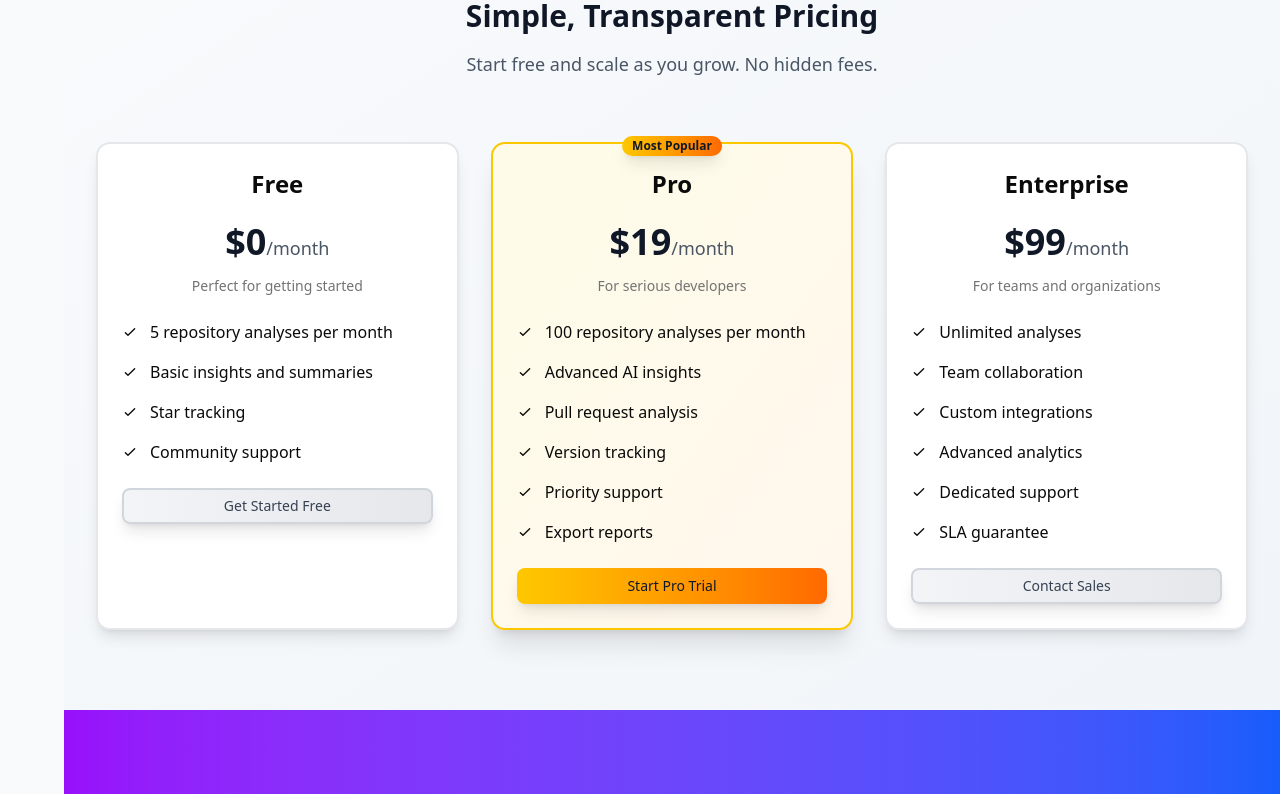
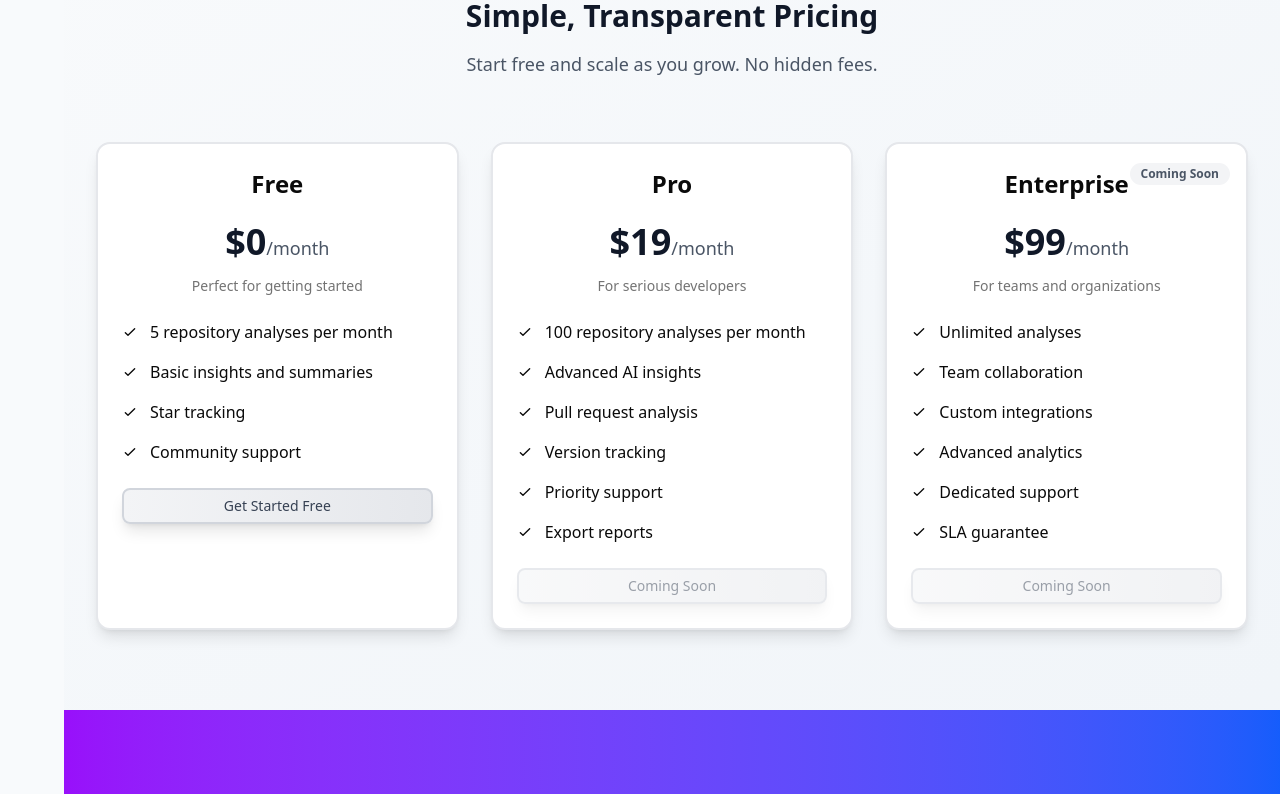
Before and after one commit to qc2321/dandi, a Next.js app: page / in a window 1280 px wide. Shown: the part 1540-2334 px from the top of the page. Built offline with nearby package versions, Linux system fonts and the light colour scheme; no server answers.

Commit message:
Added coming soon buttons

```diff
--- a/src/app/page.js
+++ b/src/app/page.js
@@ -356,9 +356,11 @@ export default function LandingPage() {
             </Card>
 
             {/* Pro Tier */}
-            <Card className="border-2 border-yellow-400 shadow-xl relative bg-gradient-to-br from-yellow-50 to-orange-50 hover:shadow-2xl transition-all duration-300 transform hover:scale-105">
-              <div className="absolute -top-3 left-1/2 transform -translate-x-1/2">
-                <Badge className="bg-gradient-to-r from-yellow-400 to-orange-500 text-gray-900 border-0 shadow-lg text-xs">Most Popular</Badge>
+            <Card className="border-2 border-gray-200 shadow-lg hover:shadow-xl transition-all duration-300 transform hover:scale-105 bg-white">
+              <div className="absolute top-4 right-4 z-10">
+                <Badge variant="secondary" className="bg-gray-100 text-gray-600">
+                  Coming Soon
+                </Badge>
               </div>
               <CardHeader className="text-center">
                 <CardTitle className="text-xl sm:text-2xl">Pro</CardTitle>
@@ -394,14 +396,19 @@ export default function LandingPage() {
                 </div>
               </CardContent>
               <CardFooter>
-                <Button className="w-full bg-gradient-to-r from-yellow-400 to-orange-500 text-gray-900 hover:from-yellow-500 hover:to-orange-600 shadow-lg hover:shadow-xl transition-all duration-200 transform hover:scale-105">
-                  Start Pro Trial
+                <Button className="w-full bg-gradient-to-r from-gray-100 to-gray-200 text-gray-700 hover:from-gray-200 hover:to-gray-300 border-2 border-gray-300 shadow-lg hover:shadow-xl transition-all duration-200 transform hover:scale-105" variant="outline" disabled>
+                  Coming Soon
                 </Button>
               </CardFooter>
             </Card>
 
             {/* Enterprise Tier */}
-            <Card className="border-2 border-gray-200 shadow-lg hover:shadow-xl transition-all duration-300 transform hover:scale-105 bg-white">
+            <Card className="border-2 border-gray-200 shadow-lg relative hover:shadow-xl transition-all duration-300 transform hover:scale-105 bg-white">
+              <div className="absolute top-4 right-4 z-10">
+                <Badge variant="secondary" className="bg-gray-100 text-gray-600">
+                  Coming Soon
+                </Badge>
+              </div>
               <CardHeader className="text-center">
                 <CardTitle className="text-xl sm:text-2xl">Enterprise</CardTitle>
                 <div className="text-3xl sm:text-4xl font-bold text-gray-900 mt-4">
@@ -436,8 +443,8 @@ export default function LandingPage() {
                 </div>
               </CardContent>
               <CardFooter>
-                <Button className="w-full bg-gradient-to-r from-gray-100 to-gray-200 text-gray-700 hover:from-gray-200 hover:to-gray-300 border-2 border-gray-300 shadow-lg hover:shadow-xl transition-all duration-200 transform hover:scale-105" variant="outline">
-                  Contact Sales
+                <Button className="w-full bg-gradient-to-r from-gray-100 to-gray-200 text-gray-700 hover:from-gray-200 hover:to-gray-300 border-2 border-gray-300 shadow-lg hover:shadow-xl transition-all duration-200 transform hover:scale-105" variant="outline" disabled>
+                  Coming Soon
                 </Button>
               </CardFooter>
             </Card>
```
